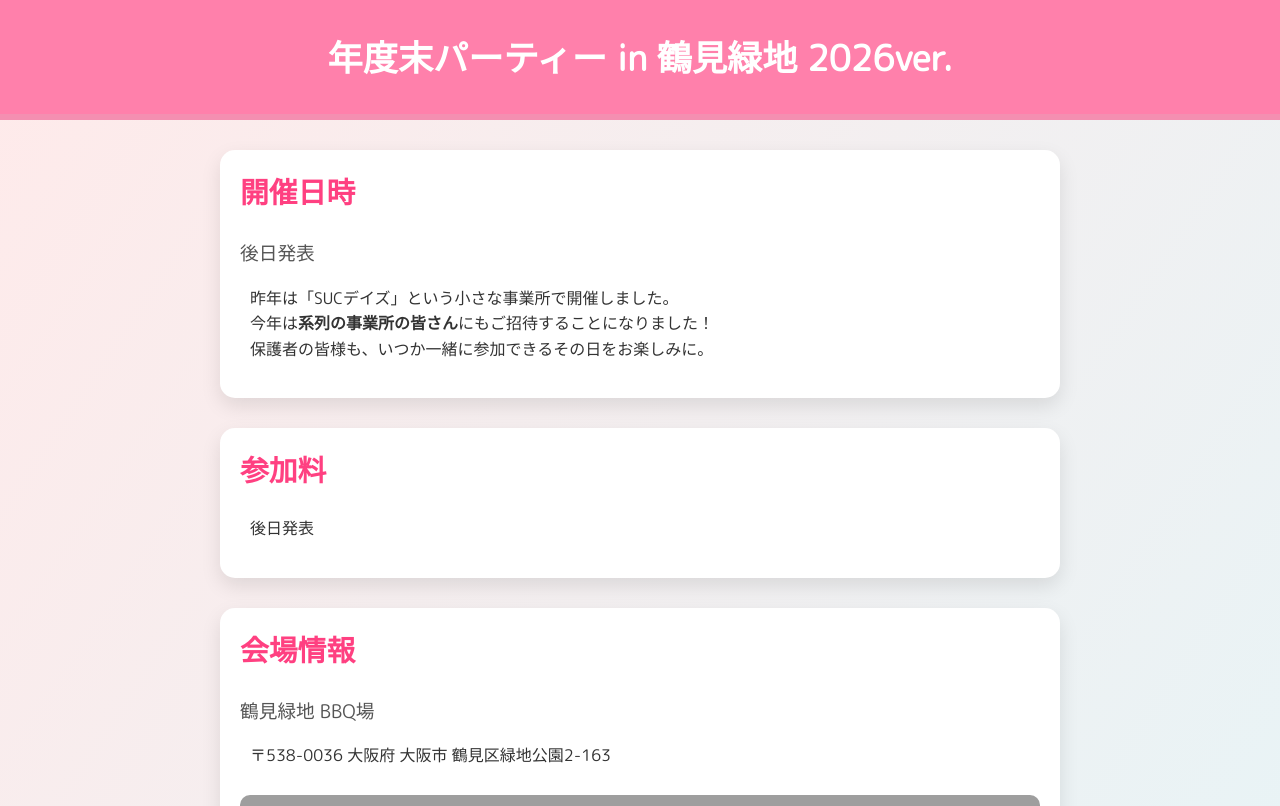
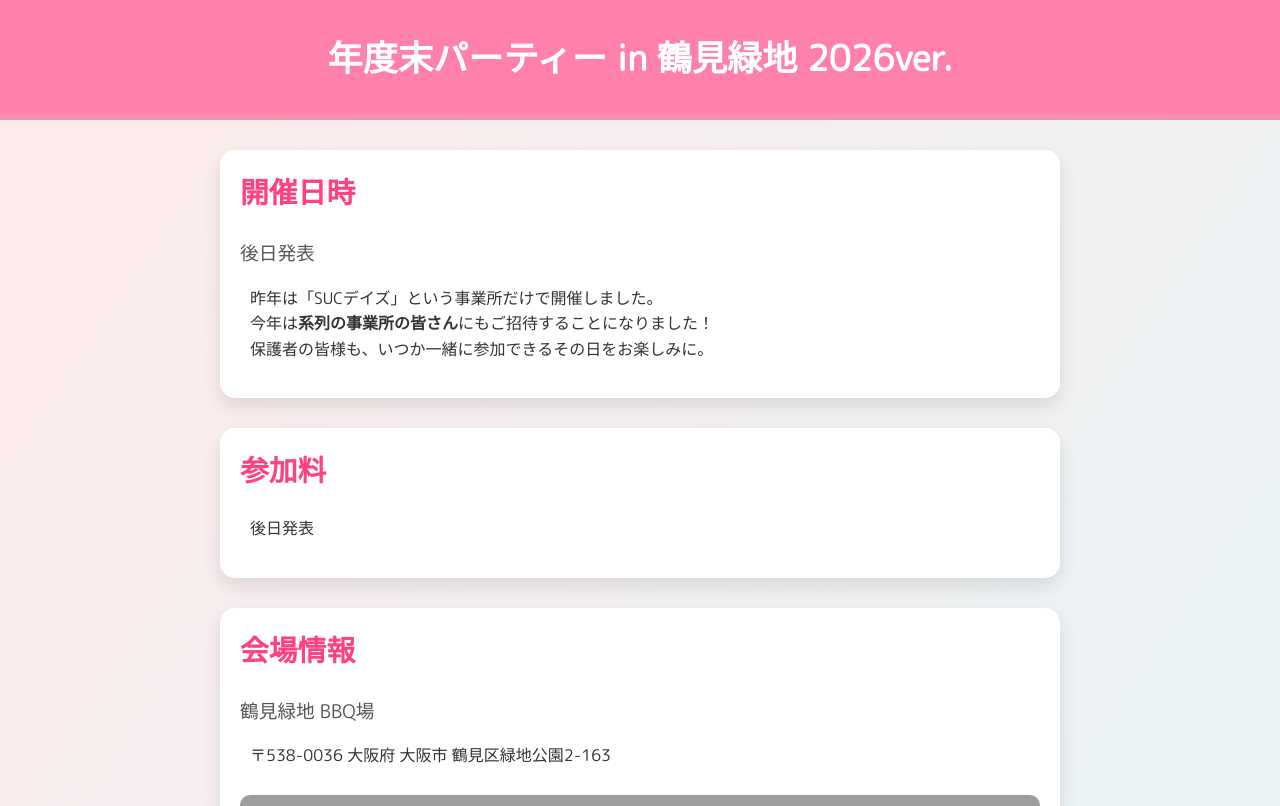
Before and after one commit to SUC-days/Special-site, a plain HTML site: page index.html in a window 1280 px wide. Shown: the top 806 px of the page. Drawn offline with Linux system fonts and the light colour scheme; grey boxes are pictures that could not be loaded.

Commit message:
Update index.html

```diff
--- a/index.html
+++ b/index.html
@@ -86,7 +86,7 @@
     <h2> 開催日時</h2>
     <h3>後日発表</h3>
     <p>
-      昨年は「SUCデイズ」という小さな事業所で開催しました。<br>
+      昨年は「SUCデイズ」という事業所だけで開催しました。<br>
       今年は<strong>系列の事業所の皆さん</strong>にもご招待することになりました！<br>
       保護者の皆様も、いつか一緒に参加できるその日をお楽しみに。
     </p>
```
